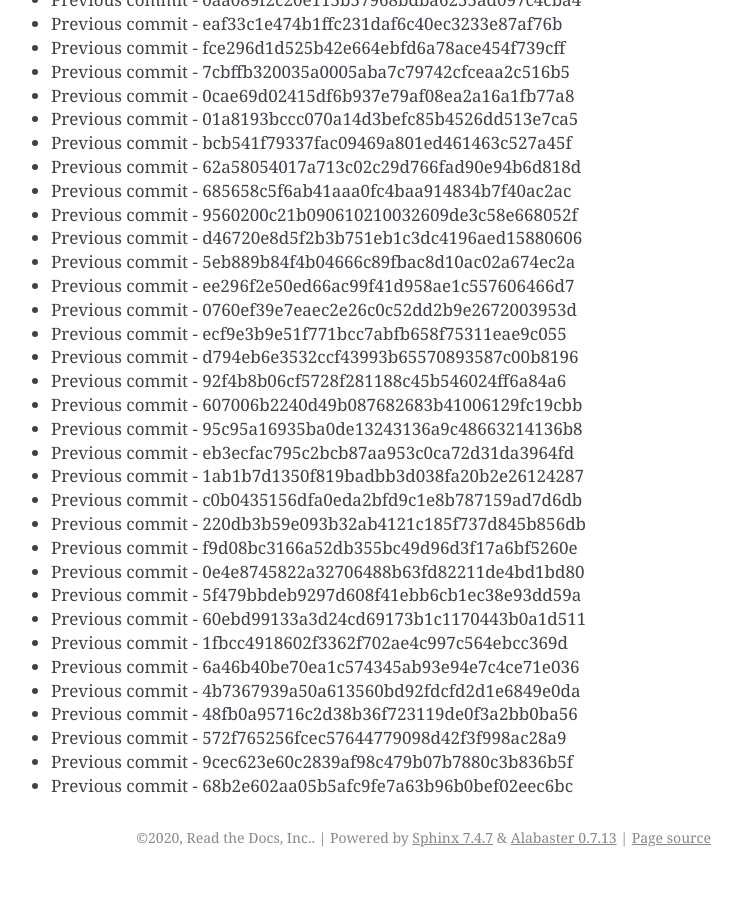
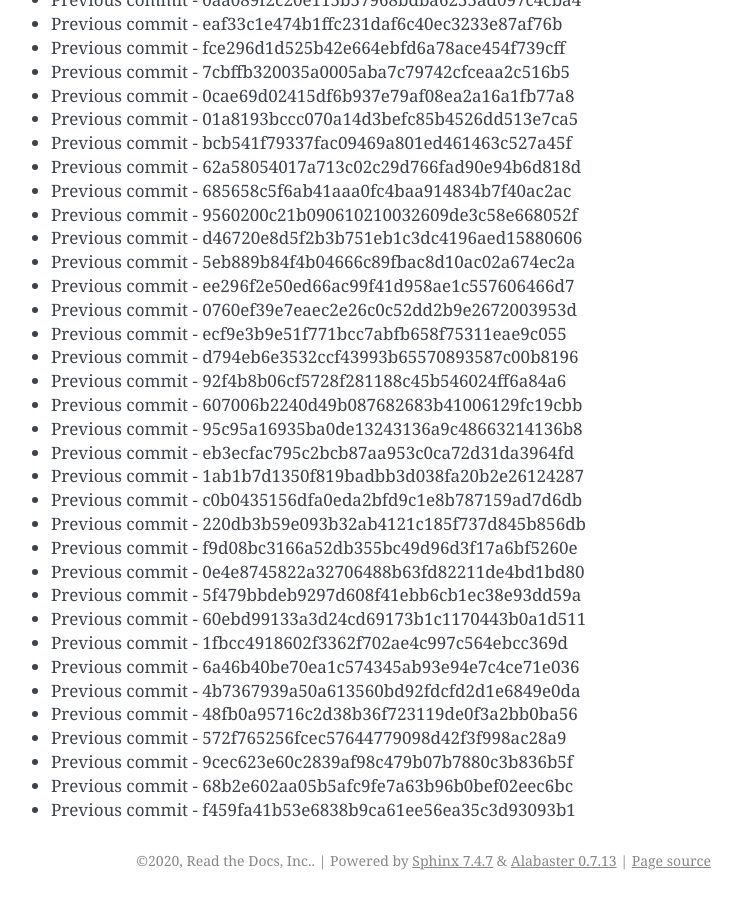
Before and after one commit to readthedocs/rtd-git-stresstest, a Sphinx documentation site: the page built from docs/updates.rst, in a window 1280 px wide and 900 px high, scrolled down 15076 px. Shown: the whole window, without its empty margins (399-1141 px from the left). Built offline with Sphinx 7.4.7, drawn with Linux system fonts in a browser that asks for light colours; before the commit the page ends 15953 px from its top, so only the background shows below that.

Commit message:
Generating commit from previous: f459fa41b53e6838b9ca61ee56ea35c3d93093b1

```diff
--- a/docs/updates.rst
+++ b/docs/updates.rst
@@ -665,3 +665,4 @@ It can be tested for any performance characteristics.
 * Previous commit - 572f765256fcec57644779098d42f3f998ac28a9
 * Previous commit - 9cec623e60c2839af98c479b07b7880c3b836b5f
 * Previous commit - 68b2e602aa05b5afc9fe7a63b96b0bef02eec6bc
+* Previous commit - f459fa41b53e6838b9ca61ee56ea35c3d93093b1
```
